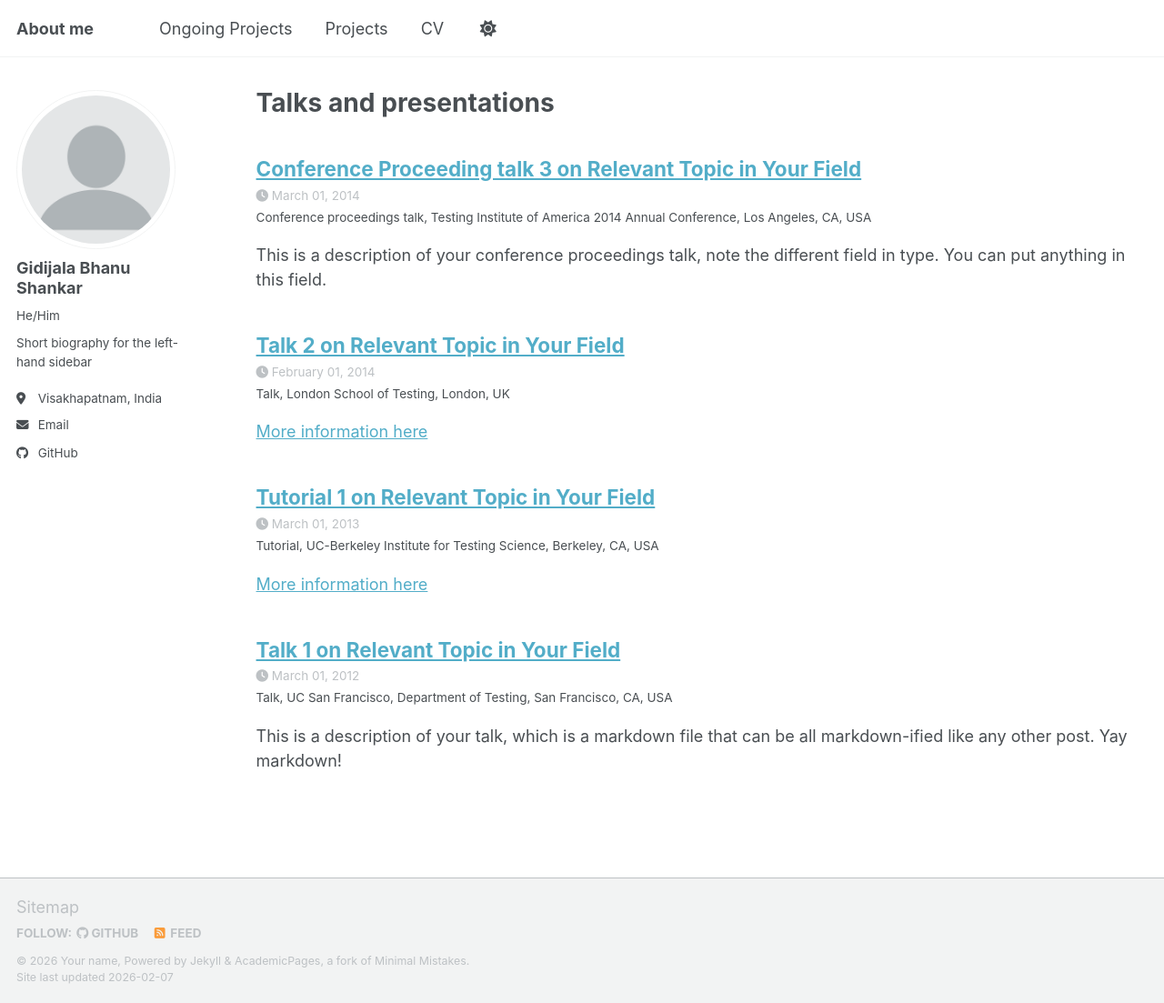
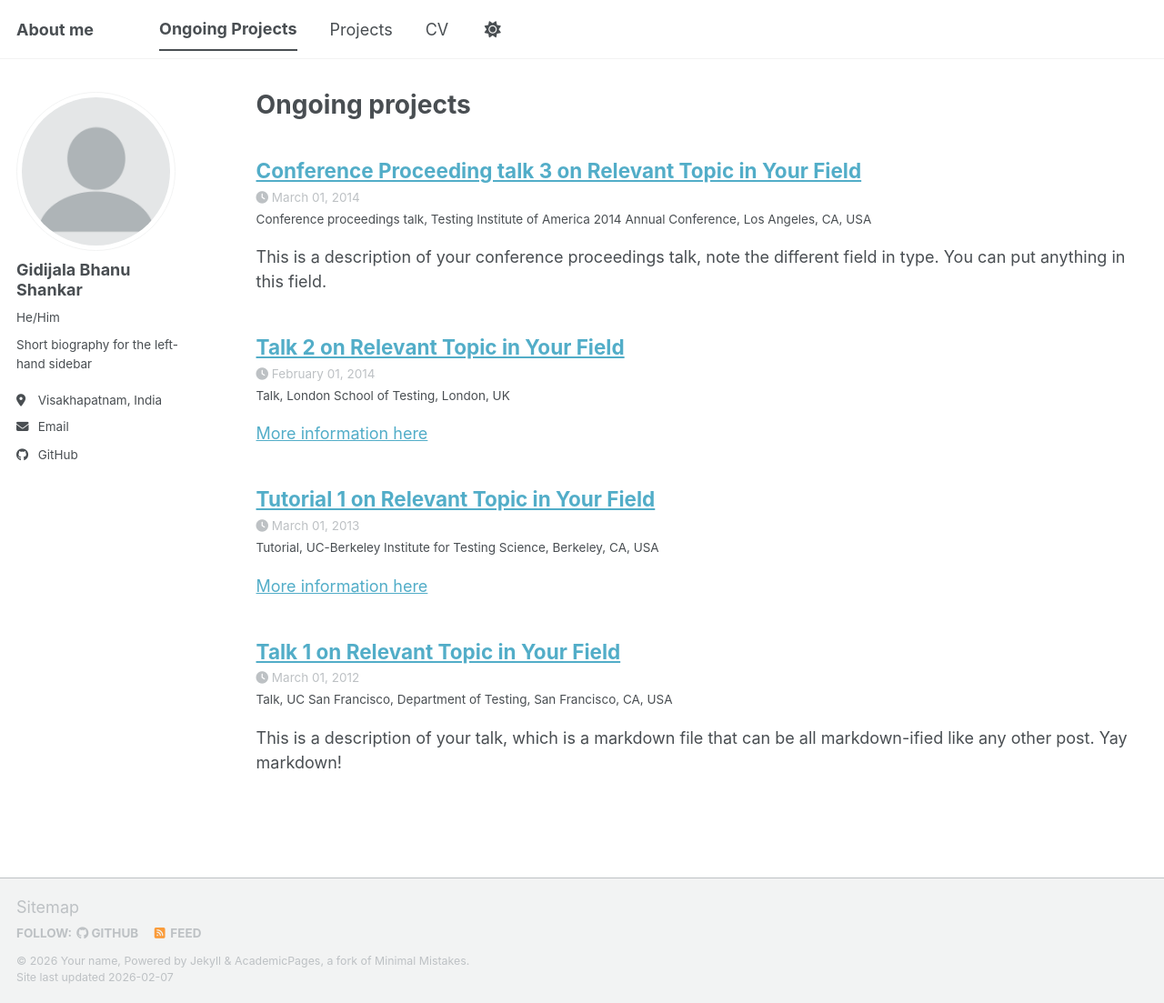
Before and after one commit to Drunk-ed/Drunk-ed.github.io, a Jekyll site: the page built from _pages/talks.html, in a window 1280 px wide and 1103 px high. Shown: the whole window at 91% size. Built offline with Jekyll 4.4.1, drawn with Linux system fonts in a browser that asks for light colours; a script bundle is joined from its source files by our own code; library files that are not in the unit come from our copies.

Commit message:
Update talks.html

```diff
--- a/_pages/talks.html
+++ b/_pages/talks.html
@@ -1,7 +1,7 @@
 ---
 layout: archive
-title: "Talks and presentations"
-permalink: /talks/
+title: "Ongoing projects"
+permalink: /current/
 author_profile: true
 ---
 
```
